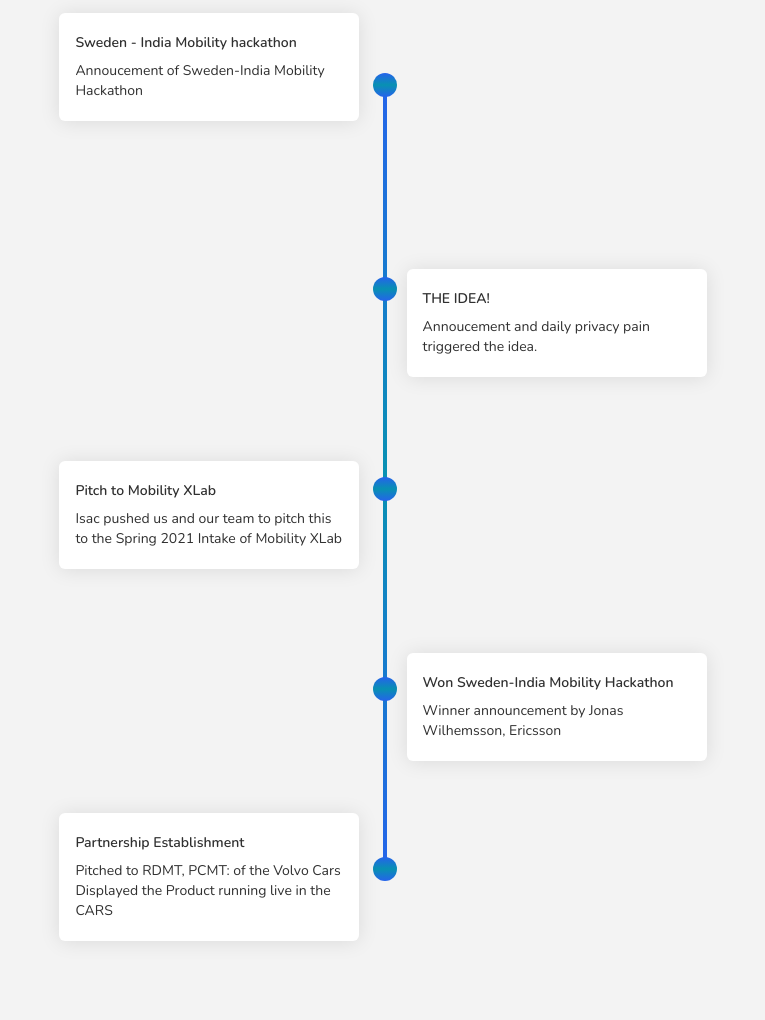
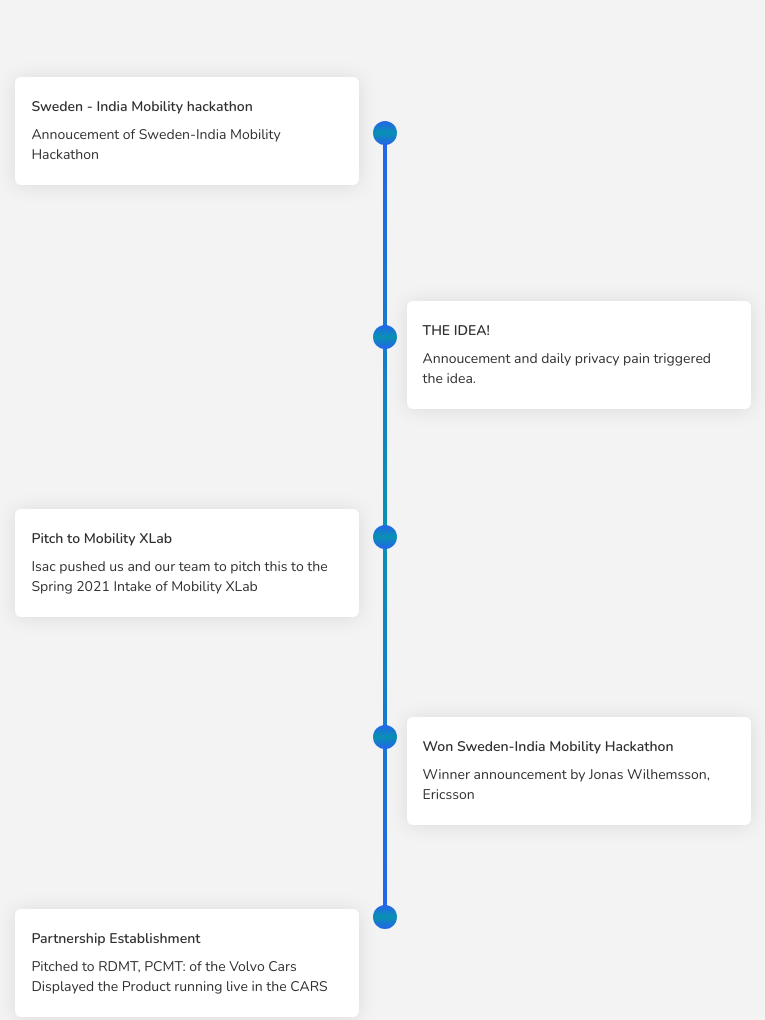
Before and after one commit to DataTor-Team/DT-website-v1.0, a website: page src/company.html in a window 1280 px wide. Shown: the part 1701-2721 px from the top of the page, without its empty margins (257-1022 px from the left). Drawn offline with nearby package versions, Linux system fonts and the light colour scheme.

Commit message:
IATW implements review changes - company-sanjay

```diff
--- a/src/company.html
+++ b/src/company.html
@@ -458,7 +458,7 @@
       <!-- Start of Stepper Component -->
       <div
         id="stepper"
-        class="absolute min-h-screen w-1 top-48 left-1/2 -translate-x-1/2 bg-gradient-to-b from-blue-600 via-cyan-600 to-blue-600 mb-20"
+        class="absolute min-h-screen w-1 top-[15rem] left-1/2 -translate-x-1/2 bg-gradient-to-b from-blue-600 via-cyan-600 to-blue-600 mb-20"
         data-aos="fade-up"
         data-aos-duration="500"
         data-aos-offset="200"
@@ -497,7 +497,7 @@
 
       <!-- Start of First Step Content -->
       <div
-        class="stepperCard boxshadow w-[175px] lg:w-[300px] max-w-sm rounded-md px-4 py-5 absolute top-32 ml-2 left-1/2 -translate-x-[calc(100%+2rem)]"
+        class="stepperCard boxshadow md:w-[12.5rem] w-[8rem] lg:w-[21.5rem] max-w-sm rounded-md px-4 py-5 absolute top-[12rem] ml-2 left-1/2 -translate-x-[calc(100%+2rem)]"
         data-aos="first-step"
         data-aos-offset="300"
       >
@@ -512,7 +512,7 @@
 
       <!-- Start of Second Step Content -->
       <div
-        class="boxshadow stepperCard w-[175px] lg:w-[300px] max-w-sm rounded-md px-4 py-5 absolute top-96 mr-2 right-1/2 translate-x-[calc(100%+2rem)]"
+        class="boxshadow stepperCard md:w-[12.5rem] w-[8rem] lg:w-[21.5rem] max-w-sm rounded-md px-4 py-5 absolute top-[26rem] mr-2 right-1/2 translate-x-[calc(100%+2rem)]"
         data-aos="second-step"
         data-aos-offset="200"
       >
@@ -525,7 +525,7 @@
 
       <!-- Start of Third Step Content -->
       <div
-        class="boxshadow stepperCard w-[175px] lg:w-[300px] max-w-sm rounded-md px-4 py-5 absolute top-[36rem] ml-2 left-1/2 -translate-x-[calc(100%+2rem)]"
+        class="boxshadow stepperCard md:w-[12.5rem] w-[8rem] lg:w-[21.5rem] max-w-sm rounded-md px-4 py-5 absolute top-[39rem] ml-2 left-1/2 -translate-x-[calc(100%+2rem)]"
         data-aos="first-step"
         data-aos-offset="200"
       >
@@ -539,7 +539,7 @@
 
       <!-- Start of Fourth Step Content -->
       <div
-        class="boxshadow stepperCard w-[175px] lg:w-[300px] max-w-sm rounded-md px-4 py-5 absolute top-[48rem] mr-2 right-1/2 translate-x-[calc(100%+2rem)]"
+        class="boxshadow stepperCard md:w-[12.5rem] w-[8rem] lg:w-[21.5rem] max-w-sm rounded-md px-4 py-5 absolute top-[52rem] mr-2 right-1/2 translate-x-[calc(100%+2rem)]"
         data-aos="second-step"
         data-aos-offset="200"
       >
@@ -554,7 +554,7 @@
 
       <!-- Start of Fifth Step Content -->
       <div
-        class="boxshadow stepperCard boxshadow w-[175px] lg:w-[300px] max-w-sm rounded-md px-4 py-5 absolute top-[58rem] ml-2 left-1/2 -translate-x-[calc(100%+2rem)]"
+        class="boxshadow stepperCard boxshadow md:w-[12.5rem] w-[8rem] lg:w-[21.5rem] max-w-sm rounded-md px-4 py-5 absolute top-[64rem] ml-2 left-1/2 -translate-x-[calc(100%+2rem)]"
         data-aos="first-step"
         data-aos-offset="200"
       >
@@ -578,7 +578,9 @@
         </h1>
         <div class="w-full flex lg:flex-row flex-col flex-wrap py-16">
           <!-- Mobility XLab card -->
-          <div class="group inline-flex mb-[5rem] lg:mb-0 w-96 flex-col mr-8">
+          <div
+            class="group inline-flex mb-[5rem] lg:mb-0 lg:w-96 w-80 flex-col mr-8"
+          >
             <div
               class="bg-white rounded-[1rem] z-10 px-12 py-8 boxshadow flex flex-col justify-center items-center"
             >
@@ -600,7 +602,7 @@
             </div>
           </div>
           <!-- Volvo Card -->
-          <div class="group inline-flex w-96 flex-col">
+          <div class="group inline-flex lg:w-96 w-80 flex-col">
             <div
               class="bg-white rounded-[1rem] z-10 px-12 py-8 boxshadow flex flex-col justify-center items-center"
             >
```
Also changed, not shown: src/styles/tailwind.css.
